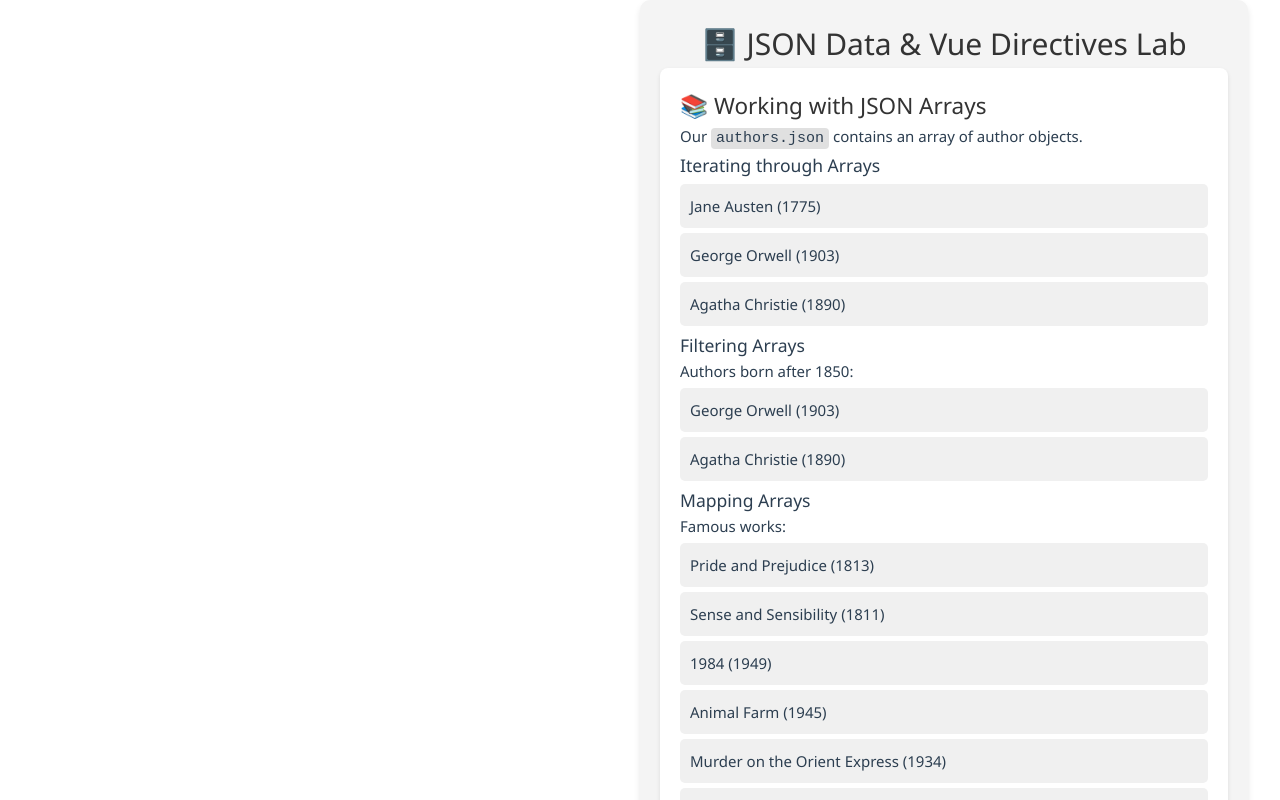
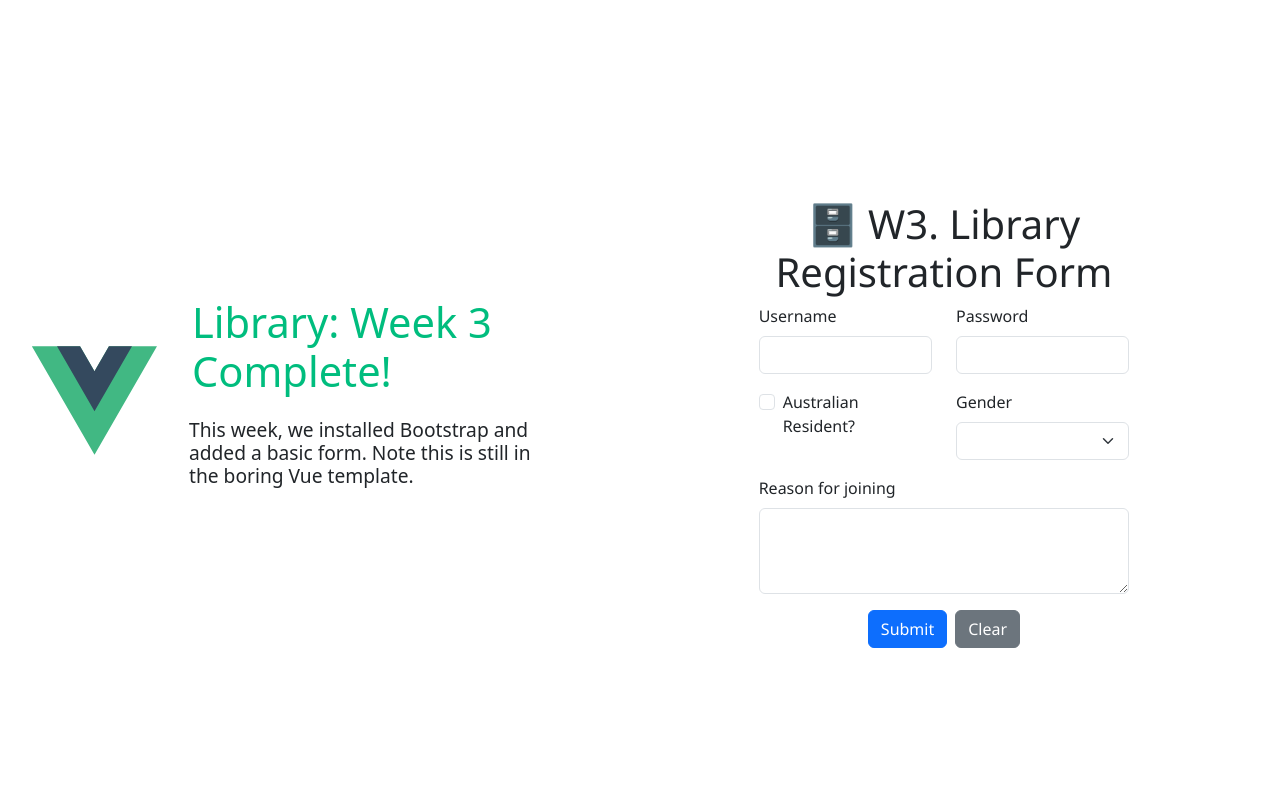
Before and after one commit to Monash-FIT5032/NoMash-Library, a Vue app: page / in a window 1280 px wide. Shown: the top 800 px of the page. Built offline with nearby package versions, Linux system fonts and the light colour scheme.

Commit message:
Week 3: Part 1 (added bootstrap and user form - missing a proper 'website feel')

```diff
--- a/package.json
+++ b/package.json
@@ -11,6 +11,7 @@
     "format": "prettier --write src/"
   },
   "dependencies": {
+    "bootstrap": "^5.3.3",
     "vue": "^3.4.29"
   },
   "devDependencies": {
--- a/src/App.vue
+++ b/src/App.vue
@@ -1,6 +1,7 @@
 <script setup>
 import HelloWorld from './components/HelloWorld.vue'
 import JSONLab from './components/JSONLab.vue'
+import LibraryRegistrationForm from './components/LibraryRegistrationForm.vue'
 </script>
 
 <template>
@@ -8,12 +9,13 @@
     <img alt="Vue logo" class="logo" src="./assets/logo.svg" width="125" height="125" />
 
     <div class="wrapper">
-      <HelloWorld msg="Library: Week 2 Complete!" />
+      <HelloWorld msg="Library: Week 3 Complete!" />
     </div>
   </header>
 
   <main>
-    <JSONLab />
+    <LibraryRegistrationForm />
+    <!-- <JSONLab /> -->
   </main>
 </template>
 
--- /dev/null
+++ b/src/assets/style.css
@@ -0,0 +1,6 @@
+/* Tag selectors */
+h1 {
+  text-align: center;
+  margin-top: 20px;
+  text-shadow: 4px 4px 8px rgba(0, 0, 0, 0.5);
+}
--- a/src/components/HelloWorld.vue
+++ b/src/components/HelloWorld.vue
@@ -11,8 +11,8 @@
   <div class="greetings">
     <h1 class="green">{{ msg }}</h1>
     <h3>
-      This week, we have played around with JSON and Computed Properties. We have also learned how
-      to use Vue Directives to display data from JSON objects.
+      This week, we installed Bootstrap and added a basic form. Note this is still in the boring Vue
+      template.
     </h3>
   </div>
 </template>
--- a/src/components/JSONLab.vue
+++ b/src/components/JSONLab.vue
@@ -74,7 +74,7 @@
 <!-- JSONLab.vue -->
 <template>
   <div class="json-lab">
-    <h1>🗄️ JSON Data & Vue Directives Lab</h1>
+    <h1>🗄️ W2. JSON Data & Vue Directives Lab</h1>
 
     <section class="lab-section">
       <h2>📚 Working with JSON Arrays</h2>
--- /dev/null
+++ b/src/components/LibraryRegistrationForm.vue
@@ -0,0 +1,139 @@
+<script setup>
+import { ref } from 'vue'
+
+const formData = ref({
+  username: '',
+  password: '',
+  isAustralian: false,
+  reason: '',
+  gender: ''
+})
+
+const submittedCards = ref([])
+
+const submitForm = () => {
+  submittedCards.value.push({
+    ...formData.value
+  })
+}
+</script>
+
+<template>
+  <div class="container mt-5">
+    <div class="row">
+      <div class="col-md-8 offset-md-2">
+        <h1 class="text-center">🗄️ W3. Library Registration Form</h1>
+        <form @submit.prevent="submitForm">
+          <div class="row mb-3">
+            <div class="col-md-6 col-sm-6">
+              <label for="username" class="form-label">Username</label>
+              <input type="text" class="form-control" id="username" v-model="formData.username" />
+            </div>
+
+            <div class="col-md-6 col-sm-6">
+              <label for="password" class="form-label">Password</label>
+              <input
+                type="password"
+                class="form-control"
+                id="password"
+                v-model="formData.password"
+              />
+            </div>
+          </div>
+          <div class="row mb-3">
+            <div class="col-md-6 col-sm-6">
+              <div class="form-check">
+                <input
+                  type="checkbox"
+                  class="form-check-input"
+                  id="isAustralian"
+                  v-model="formData.isAustralian"
+                />
+                <label class="form-check-label" for="isAustralian">Australian Resident?</label>
+              </div>
+            </div>
+            <div class="col-md-6 col-sm-6">
+              <label for="gender" class="form-label">Gender</label>
+              <select class="form-select" id="gender" v-model="formData.gender">
+                <option value="male">Male</option>
+                <option value="female">Female</option>
+                <option value="other">Other</option>
+              </select>
+            </div>
+          </div>
+          <div class="mb-3">
+            <label for="reason" class="form-label">Reason for joining</label>
+            <textarea
+              class="form-control"
+              id="reason"
+              rows="3"
+              v-model="formData.reason"
+            ></textarea>
+          </div>
+          <div class="text-center">
+            <button type="submit" class="btn btn-primary me-2">Submit</button>
+            <button type="button" class="btn btn-secondary" @click="clearForm">Clear</button>
+          </div>
+        </form>
+      </div>
+    </div>
+  </div>
+
+  <div class="row mt-5" v-if="submittedCards.length">
+    <div class="d-flex flex-wrap justify-content-start">
+      <div
+        v-for="(card, index) in submittedCards"
+        :key="index"
+        class="card m-2"
+        style="width: 18rem"
+      >
+        <div class="card-header">User Information</div>
+        <ul class="list-group list-group-flush">
+          <li class="list-group-item">Username: {{ card.username }}</li>
+          <li class="list-group-item">Password: {{ card.password }}</li>
+          <li class="list-group-item">
+            Australian Resident: {{ card.isAustralian ? 'Yes' : 'No' }}
+          </li>
+          <li class="list-group-item">Gender: {{ card.gender }}</li>
+          <li class="list-group-item">Reason: {{ card.reason }}</li>
+        </ul>
+      </div>
+    </div>
+  </div>
+</template>
+
+<style scoped>
+.container {
+  font-family: 'Segoe UI', Tahoma, Geneva, Verdana, sans-serif;
+  max-width: 80vw;
+  margin: 0 auto;
+  padding: 20px;
+  /* background-color: #e0bfbf; */
+  border-radius: 10px;
+}
+
+/* Class selectors */
+.form {
+  text-align: center;
+  margin-top: 50px;
+}
+
+/* ID selectors */
+#username:focus,
+#password:focus,
+#isAustralian:focus,
+.card {
+  border: 1px solid #ccc;
+  border-radius: 10px;
+  box-shadow: 0 2px 4px rgba(0, 0, 0, 0.1);
+}
+.card-header {
+  background-color: #275fda;
+  color: white;
+  padding: 10px;
+  border-radius: 10px 10px 0 0;
+}
+.list-group-item {
+  padding: 10px;
+}
+</style>
--- a/src/main.js
+++ b/src/main.js
@@ -1,4 +1,6 @@
 import './assets/main.css'
+import 'bootstrap/dist/css/bootstrap.min.css'
+// import '@/assets/style.css'
 
 import { createApp } from 'vue'
 import App from './App.vue'
```
Also changed, not shown: 1 other file (tests, documents, lock files or other folders).
